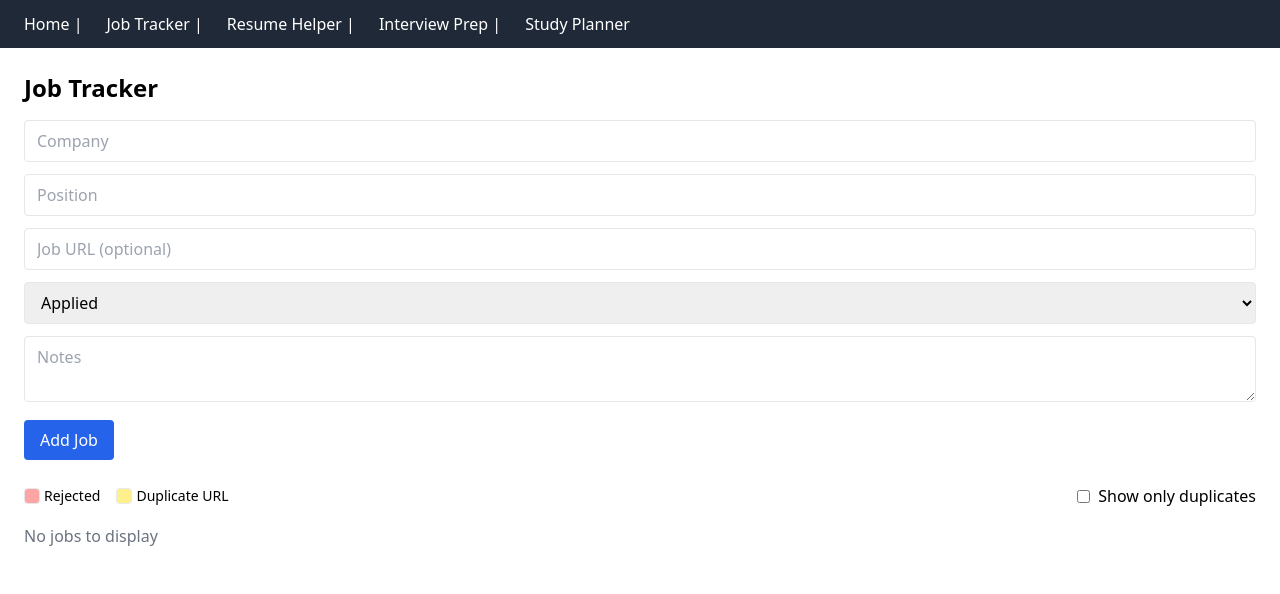
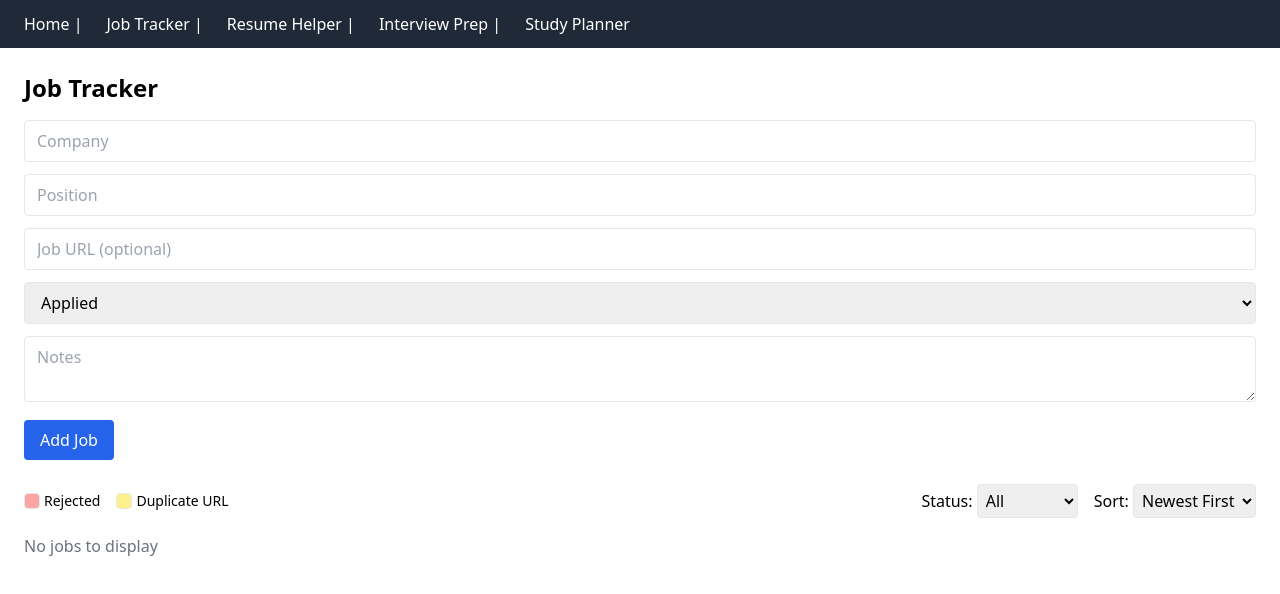
Before and after one commit to yakovbarak/ai-career-coach, a Vue app: page /jobs in a window 1280 px wide. Shown: the top 594 px of the page. Built offline with nearby package versions, Linux system fonts and the light colour scheme.

Commit message:
create sorting and filtering to JobTracker

```diff
--- a/src/components/jobtracker/JobForm.vue
+++ b/src/components/jobtracker/JobForm.vue
@@ -38,6 +38,7 @@ function handleSubmit() {
     dateApplied: new Date().toISOString().split('T')[0],
     notes: notes.value,
     url: url.value.trim() || undefined,
+    createdAt: Date.now(),
   });
 
   company.value = '';
--- a/src/components/jobtracker/JobList.vue
+++ b/src/components/jobtracker/JobList.vue
@@ -1,6 +1,6 @@
 <template>
   <div class="space-y-4">
-    <!-- Legend + Toggle -->
+    <!-- Legend + Filters -->
     <div class="flex items-center justify-between">
       <!-- Legend -->
       <div class="flex gap-4 text-sm">
@@ -12,46 +12,79 @@
         </span>
       </div>
 
-      <!-- Toggle -->
-      <label class="flex items-center gap-2 cursor-pointer">
-        <input type="checkbox" v-model="showDuplicatesOnly" />
-        Show only duplicates
-      </label>
+      <!-- Filters -->
+      <div class="flex gap-4 items-center">
+        <label>
+          Status:
+          <select v-model="selectedStatus" class="border rounded p-1">
+            <option value="All">All</option>
+            <option value="Applied">Applied</option>
+            <option value="Interview">Interview</option>
+            <option value="Offer">Offer</option>
+            <option value="Rejected">Rejected</option>
+          </select>
+        </label>
+
+        <label>
+          Sort:
+          <select v-model="sortOrder" class="border rounded p-1">
+            <option value="newest">Newest First</option>
+            <option value="oldest">Oldest First</option>
+          </select>
+        </label>
+      </div>
     </div>
 
-    <!-- Jobs -->
-    <div v-if="filteredJobs.length > 0" class="space-y-2">
-      <JobItem v-for="job in filteredJobs" :key="job.id" :job="job" />
+    <!-- Job list -->
+    <div v-if="filteredAndSortedJobs.length > 0" class="space-y-2">
+      <JobItem
+        v-for="job in filteredAndSortedJobs"
+        :key="job.id"
+        :job="job"
+      />
     </div>
     <p v-else class="text-gray-500">No jobs to display</p>
   </div>
 </template>
 
 <script setup lang="ts">
-import { computed, ref } from 'vue';
-import { useJobStore } from '../../store/JobStore';
+import { ref, computed } from 'vue';
+import { useJobStore } from '../../store/jobStore';
 import JobItem from './JobItem.vue';
+import type { JobApplication } from '../../types/job';
 
 const jobStore = useJobStore();
-const showDuplicatesOnly = ref(false);
 
+// --- Filter & sort state ---
+const selectedStatus = ref<'All' | 'Applied' | 'Interview' | 'Offer' | 'Rejected'>('All');
+const sortOrder = ref<'newest' | 'oldest'>('newest');
+
+// --- Compute duplicate URLs ---
 const normalizeUrl = (u?: string) => (u ?? '').trim();
+const duplicateUrls = computed(() => {
+  const urlCounts: Record<string, number> = {};
+  jobStore.jobs.forEach(j => {
+    if (j.url) urlCounts[j.url] = (urlCounts[j.url] || 0) + 1;
+  });
+  return Object.keys(urlCounts).filter(url => urlCounts[url] > 1);
+});
 
-// Helper to check duplicates
-function isDuplicate(url?: string): boolean {
-  const normalized = normalizeUrl(url);
-  if (!normalized) return false;
-  let count = 0;
-  for (const j of jobStore.jobs) {
-    if (normalizeUrl(j.url) === normalized) count++;
+// --- Filter + sort jobs ---
+const filteredAndSortedJobs = computed(() => {
+  let result: JobApplication[] = [...jobStore.jobs];
+
+  // Filter by status
+  if (selectedStatus.value !== 'All') {
+    result = result.filter(job => job.status === selectedStatus.value);
   }
-  return count > 1;
-}
 
-const filteredJobs = computed(() => {
-  if (!showDuplicatesOnly.value) {
-    return jobStore.jobs;
-  }
-  return jobStore.jobs.filter(j => isDuplicate(j.url));
+  // Sort by createdAt (fallback to dateApplied if missing)
+  result.sort((a, b) => {
+    const aTime = a.createdAt ?? new Date(a.dateApplied).getTime();
+    const bTime = b.createdAt ?? new Date(b.dateApplied).getTime();
+    return sortOrder.value === 'newest' ? bTime - aTime : aTime - bTime;
+  });
+
+  return result;
 });
 </script>
--- a/src/types/job.ts
+++ b/src/types/job.ts
@@ -6,4 +6,5 @@ export interface JobApplication {
   dateApplied: string; // ISO date string
   notes?: string;      // optional extra info
   url?: string;
+  createdAt?: number;
 }
```
